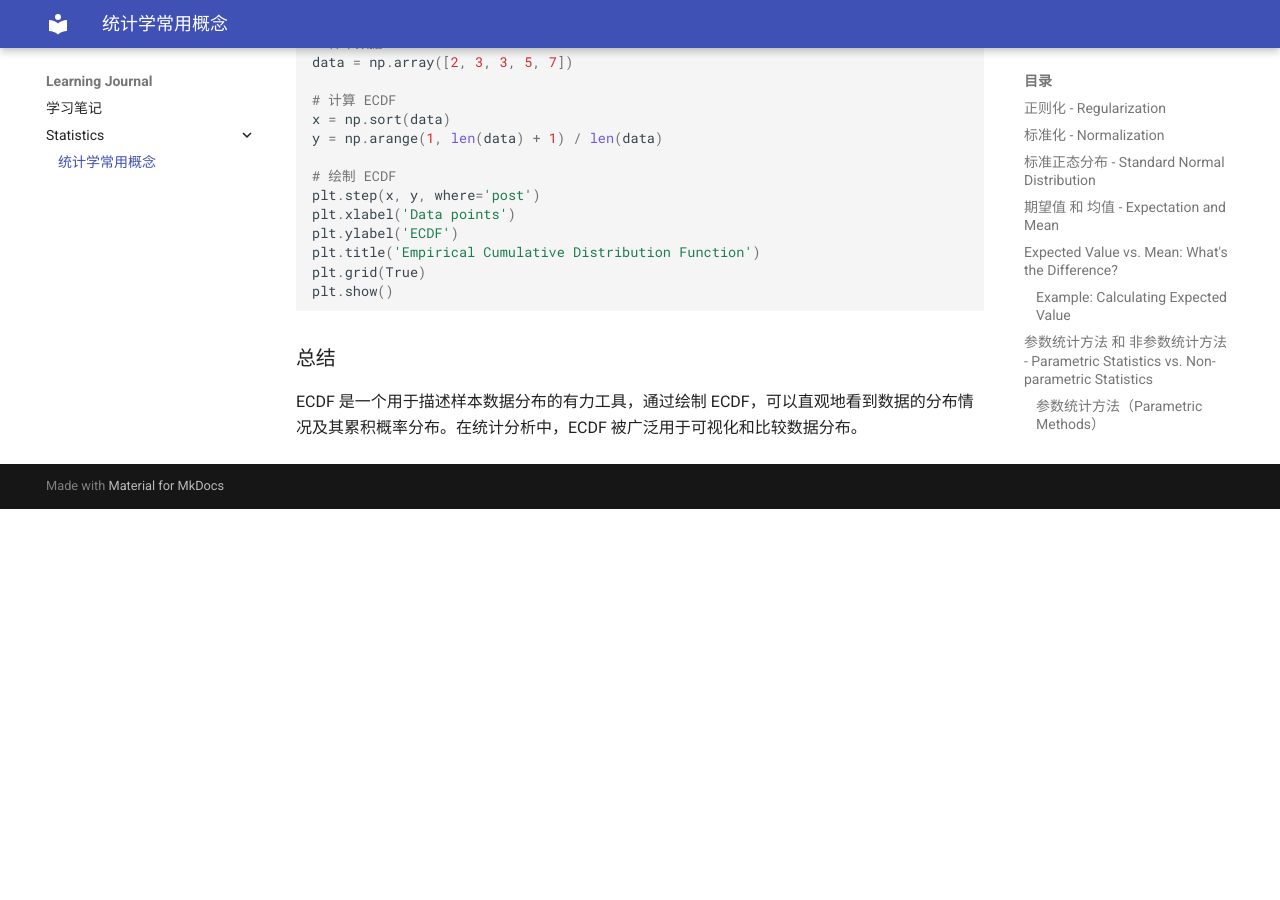
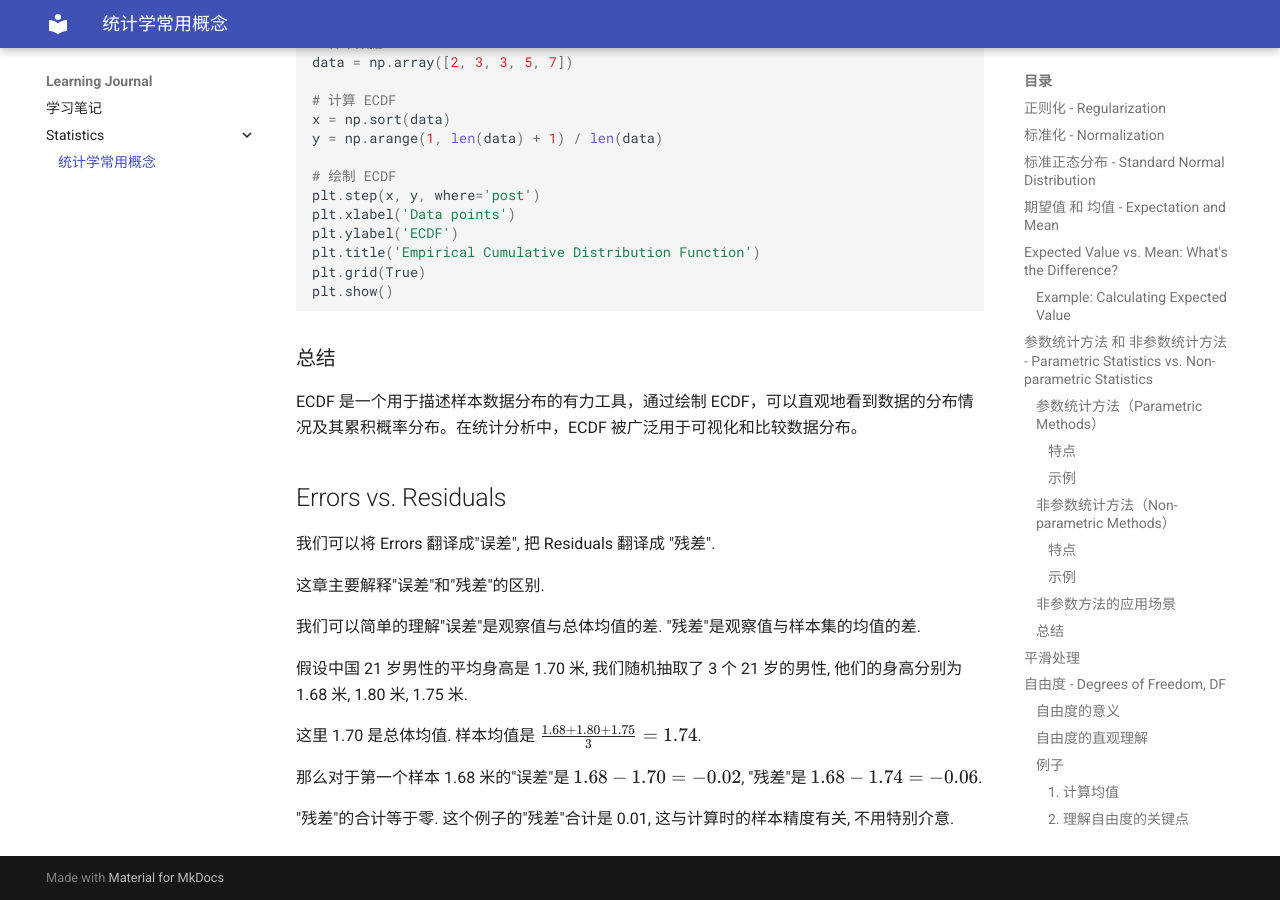
Before and after one commit to szlevinli/learning-journal-doc, an MkDocs documentation site: the page built from docs/Statistics/concept.md, in a window 1280 px wide and 900 px high, scrolled down 12610 px. Built offline with MkDocs 1.6.1 and Material for MkDocs 9.7.7, drawn with Linux system fonts in a browser that asks for light colours; before the commit the page ends 13119 px from its top, so only the background shows below that.

Commit message:
Create "误差"和"残差"的说明

```diff
--- a/docs/Statistics/concept.md
+++ b/docs/Statistics/concept.md
@@ -439,3 +439,19 @@ plt.show()
 ### 总结
 
 ECDF 是一个用于描述样本数据分布的有力工具，通过绘制 ECDF，可以直观地看到数据的分布情况及其累积概率分布。在统计分析中，ECDF 被广泛用于可视化和比较数据分布。
+
+## Errors vs. Residuals
+
+我们可以将 Errors 翻译成"误差", 把 Residuals 翻译成 "残差".
+
+这章主要解释"误差"和"残差"的区别.
+
+我们可以简单的理解"误差"是观察值与总体均值的差. "残差"是观察值与样本集的均值的差.
+
+假设中国 21 岁男性的平均身高是 1.70 米, 我们随机抽取了 3 个 21 岁的男性, 他们的身高分别为 1.68 米, 1.80 米, 1.75 米.
+
+这里 1.70 是总体均值. 样本均值是 $\frac{1.68+1.80+1.75}{3}=1.74$.
+
+那么对于第一个样本 1.68 米的"误差"是 $1.68-1.70=-0.02$, "残差"是 $1.68-1.74=-0.06$.
+
+"残差"的合计等于零. 这个例子的"残差"合计是 0.01, 这与计算时的样本精度有关, 不用特别介意.
```
